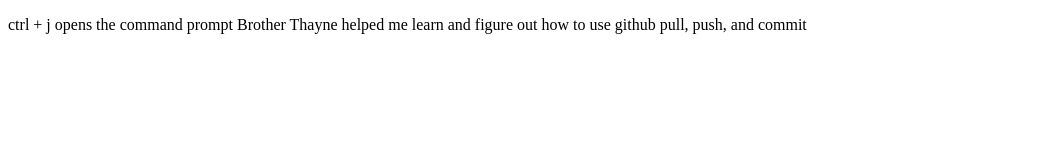
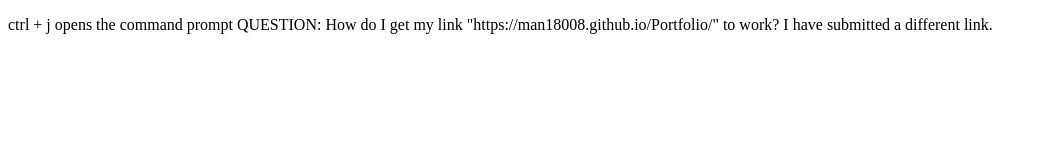
Before and after one commit to man18008/Class-Portfolio, a plain HTML site: page week3/index.html in a window 1280 px wide. Shown: the whole page, without its empty margins (0-1042 px from the left). Drawn offline with Linux system fonts and the light colour scheme; files that its build step writes are made by us from their sources.

Commit message:
link question

```diff
--- a/week3/index.html
+++ b/week3/index.html
@@ -13,7 +13,8 @@
     </header>
     <p>
         ctrl + j opens the command prompt
-        Brother Thayne helped me learn and figure out how to use github pull, push, and commit
+        QUESTION:
+        How do I get my link "https://man18008.github.io/Portfolio/" to work? I have submitted a different link.
 
 
         <!-- <!DOCTYPE html>
@@ -83,6 +84,6 @@
     </p>
     <main></main>
     <footer></footer>
-    <script> src="scripts/main.js"</script>
+    <script src="scripts/main.js"> </script>
 </body>
 </html>
```
